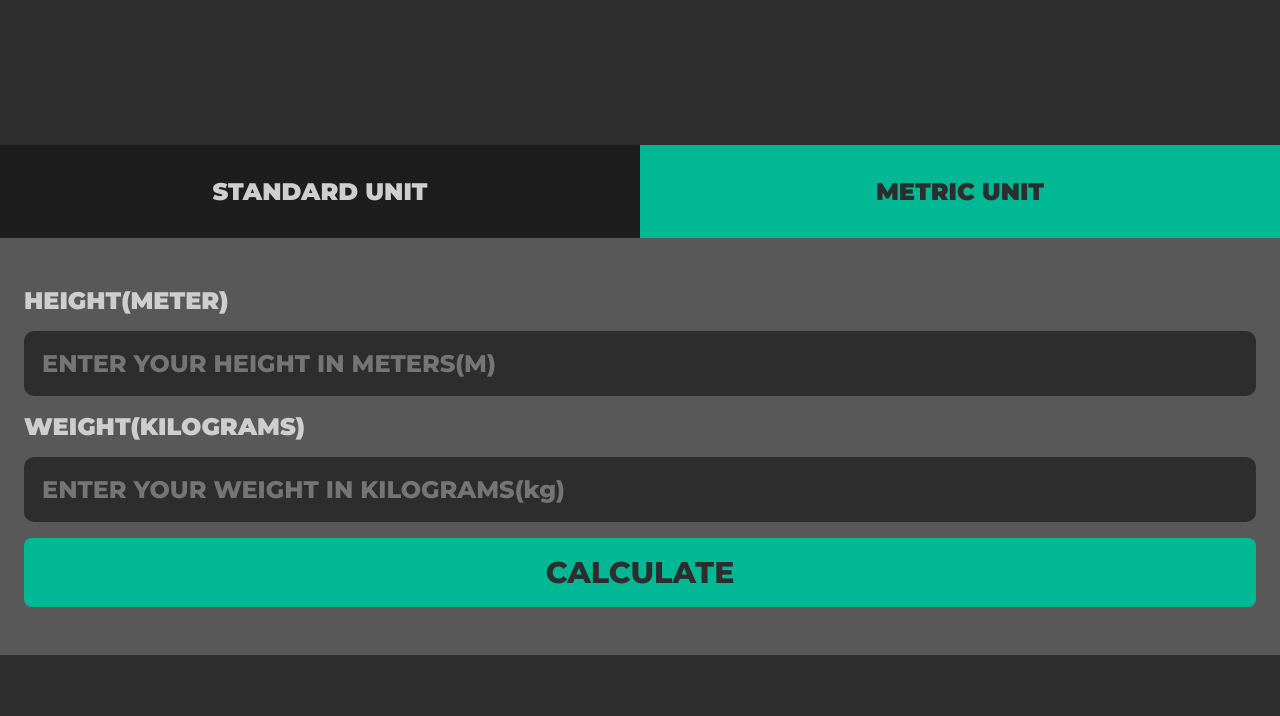
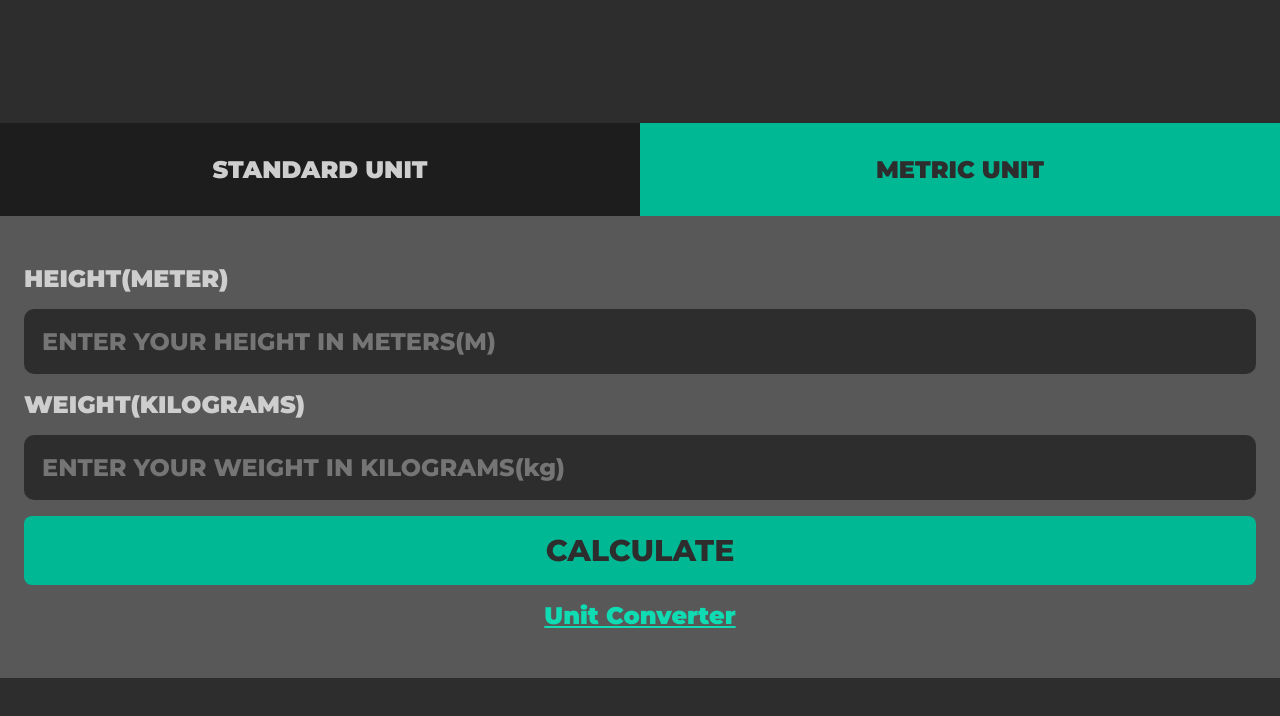
Before and after one commit to pulkitgangwar/react-bmi-calculator-project-1-with-react, a React (Create React App) app: page /metric-unit in a window 1280 px wide. Shown: the top 716 px of the page. Built offline with nearby package versions, Linux system fonts and the light colour scheme.

Commit message:
used back component in all forms

```diff
--- a/src/components/HeightForm.jsx
+++ b/src/components/HeightForm.jsx
@@ -1,4 +1,5 @@
 import React, { useState, useEffect } from "react";
+import Back from "./Back";
 import Input from "./Input";
 
 const HeightForm = () => {
@@ -147,6 +148,9 @@ const HeightForm = () => {
           error={errors.feet}
         />
       </div>
+      <div className="heightform__back">
+        <Back text="BMI Calculator" link="/metric-unit" />
+      </div>
     </div>
   );
 };
--- a/src/components/MetricUnitForm.jsx
+++ b/src/components/MetricUnitForm.jsx
@@ -2,6 +2,7 @@ import React, { useState, useEffect } from "react";
 import PropTypes from "prop-types";
 import Input from "./Input";
 import Button from "./Button";
+import Back from "./Back";
 
 const MetricUnitForm = ({ onMetricUnitFormSubmit }) => {
   const [height, setHeight] = useState("");
@@ -80,6 +81,9 @@ const MetricUnitForm = ({ onMetricUnitFormSubmit }) => {
       </div>
 
       <Button text="CALCULATE" onButtonClick={handleSubmit} disabled={false} />
+      <div className="metricunitform__back">
+        <Back text="Unit Converter" link="/height" />
+      </div>
     </div>
   );
 };
--- a/src/components/StandardUnitForm.jsx
+++ b/src/components/StandardUnitForm.jsx
@@ -2,6 +2,7 @@ import React, { useState, useEffect } from "react";
 import PropTypes from "prop-types";
 import Input from "./Input";
 import Button from "./Button";
+import Back from "./Back";
 
 const StandardUnitForm = ({ onStandardUnitFormSubmit }) => {
   const [height, setHeight] = useState("");
@@ -117,6 +118,9 @@ const StandardUnitForm = ({ onStandardUnitFormSubmit }) => {
       </div>
 
       <Button text="CALCULATE" onButtonClick={handleSubmit} disabled={false} />
+      <div className="standardunitform__back">
+        <Back text="Unit Converter" link="/height" />
+      </div>
     </div>
   );
 };
--- a/src/components/WeightForm.jsx
+++ b/src/components/WeightForm.jsx
@@ -1,5 +1,6 @@
 import React, { useState } from "react";
 import Input from "./Input";
+import Back from './Back';
 
 const WeightForm = () => {
   const [pound, setPound] = useState("");
@@ -46,8 +47,8 @@ const WeightForm = () => {
   };
 
   return (
-    <div className="heightform__form">
-      <div className="heightform__input--wrapper">
+    <div className="weightform__form">
+      <div className="weightform__input--wrapper">
         <Input
           type="text"
           placeholder="ENTER VALUE IN POUND(LB)"
@@ -58,7 +59,7 @@ const WeightForm = () => {
         />
       </div>
 
-      <div className="heightform__input--wrapper">
+      <div className="weightform__input--wrapper">
         <Input
           type="text"
           placeholder="ENTER VALUE IN KILOGRAM(KG)"
@@ -68,6 +69,9 @@ const WeightForm = () => {
           error={errors.kilogram}
         />
       </div>
+      <div className="weightform__back">
+        <Back text="BMI Calculator" link="/metric-unit" />
+      </div>
     </div>
   );
 };
--- a/src/styles/components/_heightform.scss
+++ b/src/styles/components/_heightform.scss
@@ -6,4 +6,10 @@
   &__input--wrapper {
     margin-bottom: 16px;
   }
+
+  &__back {
+    display: flex;
+    justify-content: center;
+    align-items: center;
+  }
 }
--- a/src/styles/components/_metricunitform.scss
+++ b/src/styles/components/_metricunitform.scss
@@ -6,4 +6,11 @@
   &__input--wrapper {
     margin-bottom: 16px;
   }
+
+  &__back {
+    margin-top: 16px;
+    display: flex;
+    justify-content: center;
+    align-items: center;
+  }
 }
--- a/src/styles/components/_standardunitform.scss
+++ b/src/styles/components/_standardunitform.scss
@@ -6,4 +6,11 @@
   &__input--wrapper {
     margin-bottom: 16px;
   }
+
+  &__back {
+    margin-top: 16px;
+    display: flex;
+    justify-content: center;
+    align-items: center;
+  }
 }
--- a/src/styles/components/_weightform.scss
+++ b/src/styles/components/_weightform.scss
@@ -6,4 +6,10 @@
   &__input--wrapper {
     margin-bottom: 16px;
   }
+
+  &__back {
+    display: flex;
+    justify-content: center;
+    align-items: center;
+  }
 }
```
